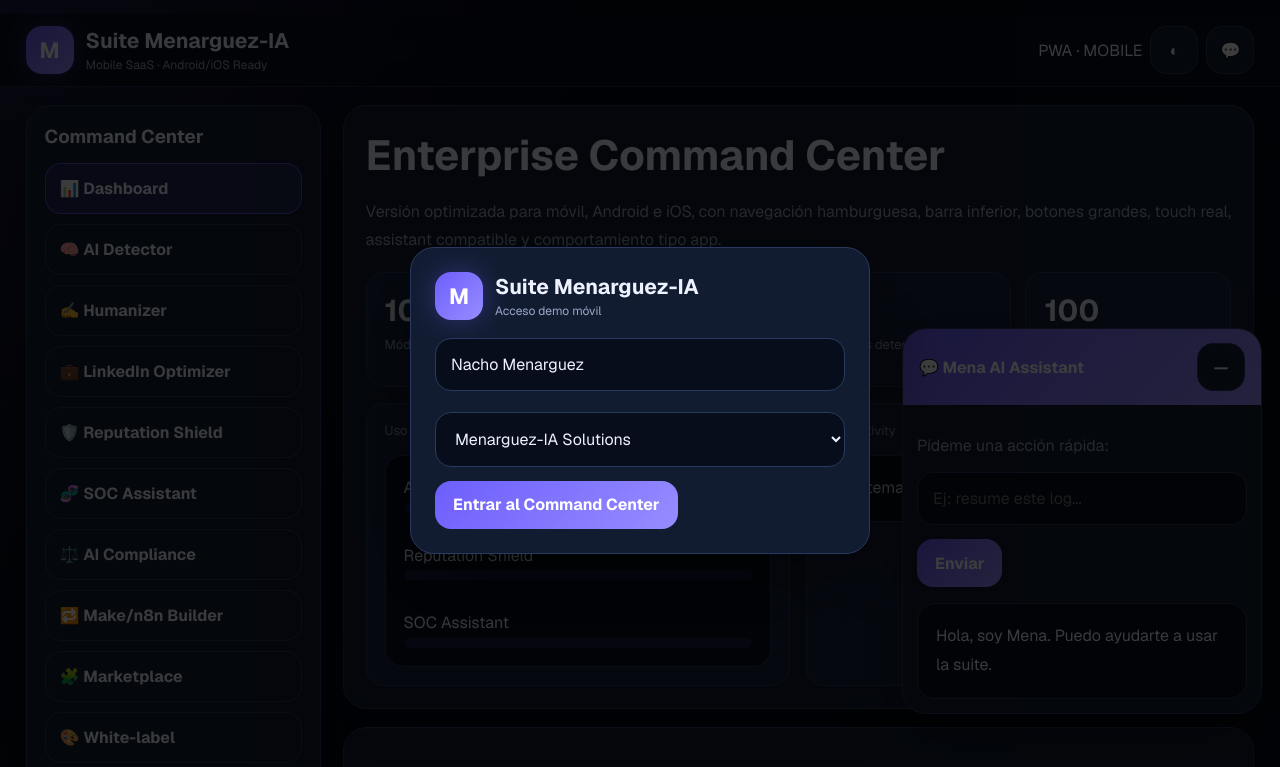
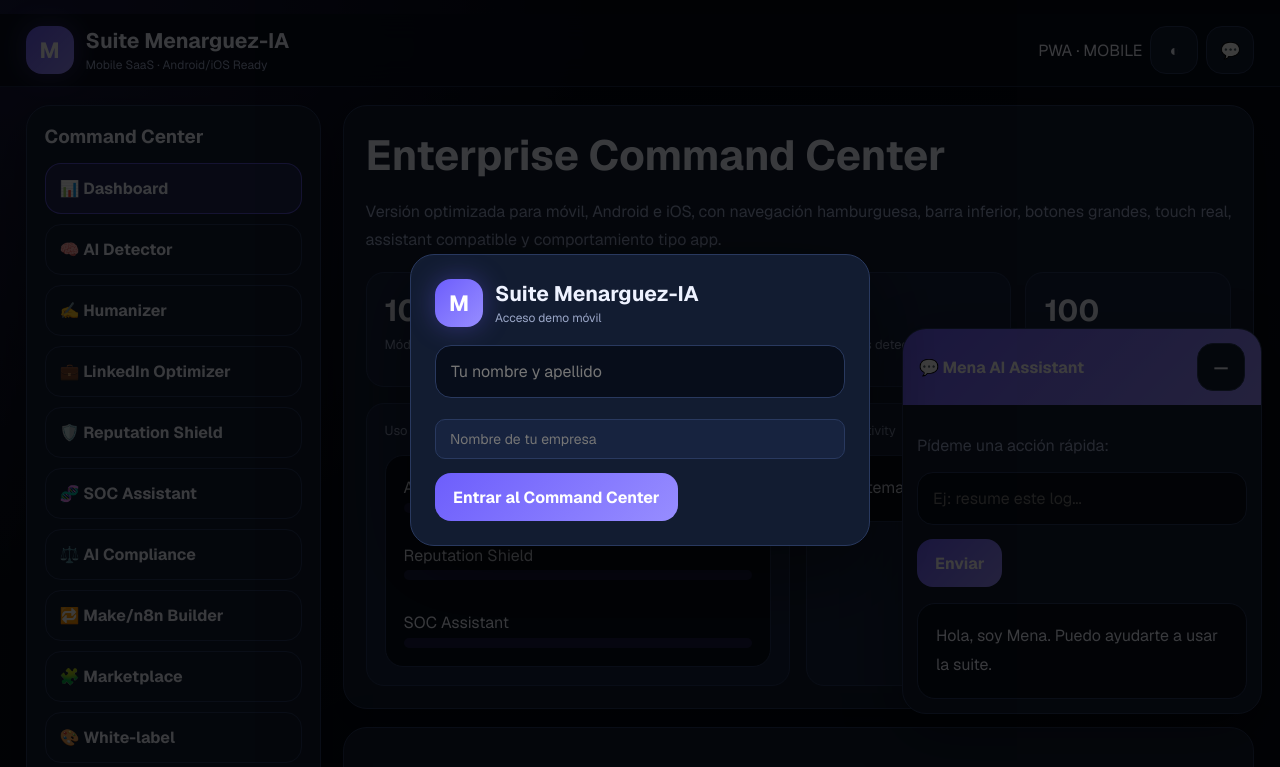
Before and after one commit to Nachomf112/menarguezia-pwa, a plain HTML site: page public/index.html in a window 1280 px wide. Shown: the top 767 px of the page. Drawn offline with nearby package versions, Linux system fonts and the light colour scheme.

Commit message:
Update index.html

```diff
--- a/public/index.html
+++ b/public/index.html
@@ -674,15 +674,9 @@ if(typeof pdfjsLib !== 'undefined') pdfjsLib.GlobalWorkerOptions.workerSrc = 'ht
    </div>
   </div>
 
-  <input id="loginName" placeholder="Nombre de usuario" value="Nacho Menarguez">
+  <input id="loginName" placeholder="Tu nombre y apellido" value="">
   <br><br>
-
-  <select id="loginCompany">
-   <option>Menarguez-IA Solutions</option>
-   <option>Clínica Dental Demo</option>
-   <option>Restaurante Demo</option>
-   <option>Consultora Demo</option>
-  </select>
+  <input id="loginCompany" placeholder="Nombre de tu empresa" value="" style="width:100%;padding:10px 14px;border-radius:10px;border:1px solid var(--line);background:var(--panel2);color:var(--text);font-family:inherit;font-size:14px;outline:none">
 
   <div class="actions">
    <button class="btn primary" type="button" data-action="login">Entrar al Command Center</button>
@@ -1312,7 +1306,7 @@ function showModule(id){
 
 function login(){
  const n=$('loginName').value || 'Usuario';
- const c=$('loginCompany').value;
+ const c=$('loginCompany').value || 'No especificada';
  $('login').style.display='none';
  document.body.style.overflow='';
  toast('Sesión iniciada: '+n+' · '+c);
```
